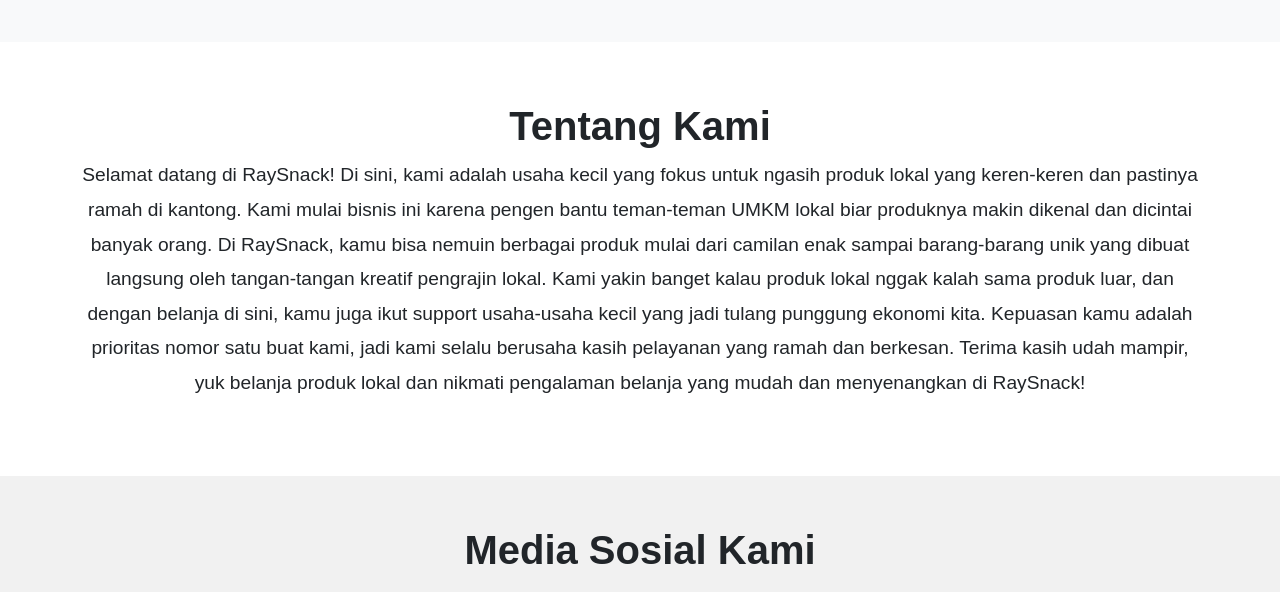
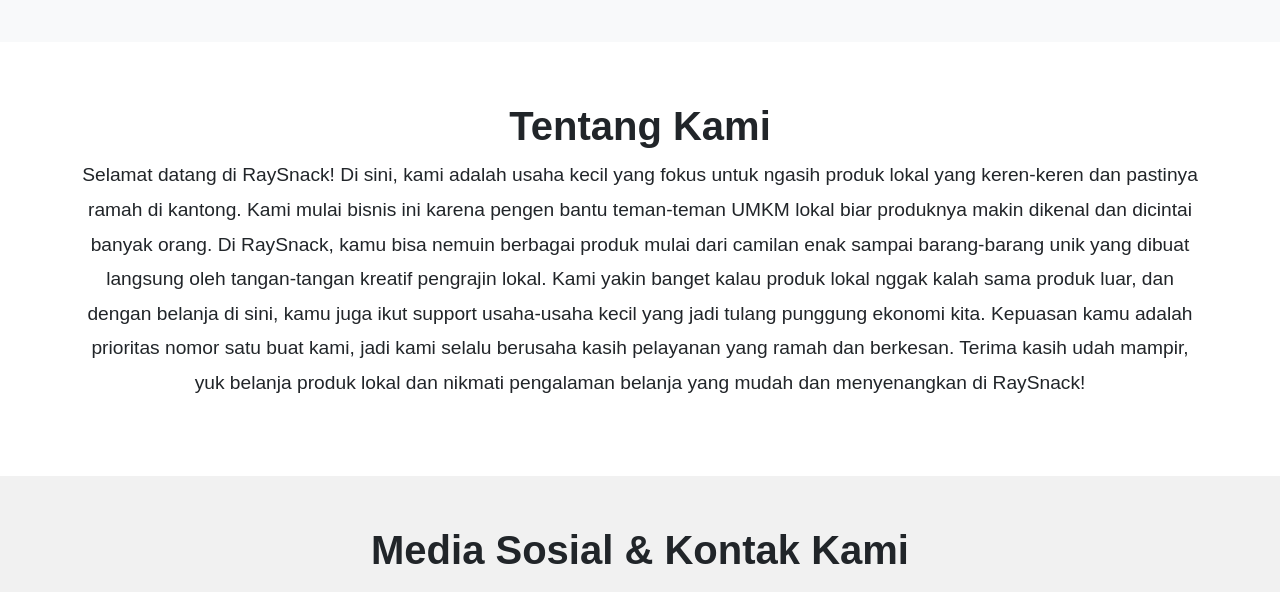
Before and after one commit to Cwinzer321/Ray_Snack, a plain HTML site: page index.html in a window 1280 px wide. Shown: the part 1960-2552 px from the top of the page. Drawn offline with nearby package versions, Linux system fonts and the light colour scheme.

Commit message:
Update index.html

```diff
--- a/index.html
+++ b/index.html
@@ -142,7 +142,7 @@
     <!-- Contact Section -->
     <section id="contact" class="contact-form">
         <div class="container">
-            <h2 class="text-center mb-4">Media Sosial Kami</h2>
+            <h2 class="text-center mb-4">Media Sosial & Kontak Kami</h2>
             <div class="row justify-content-center">
                 <div class="col-lg-6 text-center">
                     <div class="d-flex justify-content-around">
```
